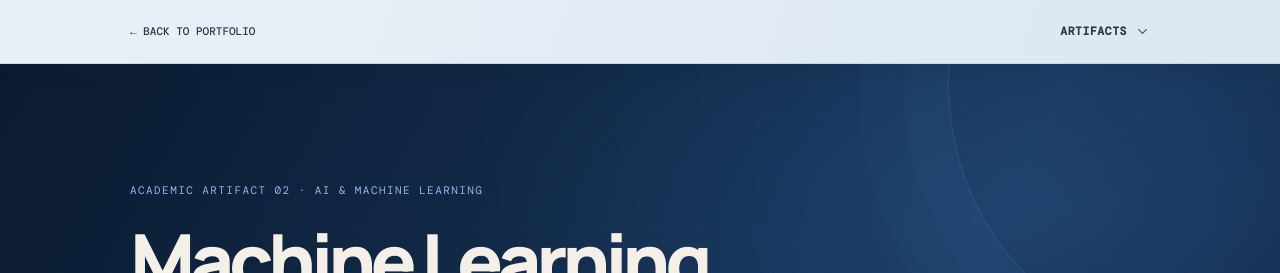
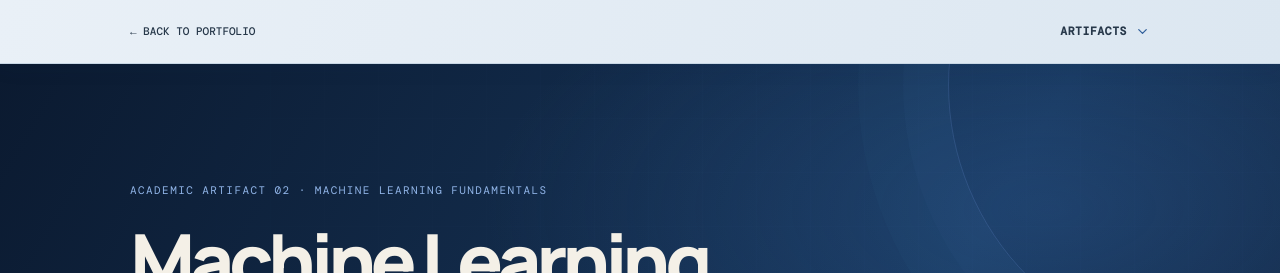
Before and after one commit to AnushaKallempudi12/portfolio, a Next.js app: page /portfolio/artifacts/ml-vs-dl in a window 1280 px wide. Shown: the top 273 px of the page. Built offline with nearby package versions, Linux system fonts and the light colour scheme.

Commit message:
Clarify academic artifact 02 category label

```diff
--- a/src/app/artifacts/ml-vs-dl/page.jsx
+++ b/src/app/artifacts/ml-vs-dl/page.jsx
@@ -35,7 +35,7 @@ export default function MachineLearningPage(){
  <header className="detail-nav"><div className="nav-dropdown detail-nav-dropdown"><button className="nav-dropdown-trigger" type="button" onClick={()=>setMenuOpen(!menuOpen)} aria-expanded={menuOpen}>Artifacts <ChevronDown size={15} className={menuOpen?"chevron-open":""}/></button>{menuOpen&&<div className="nav-dropdown-menu"><Link href="/artifacts/codecoach/" onClick={()=>setMenuOpen(false)}>CodeCoach <ArrowUpRight size={13}/></Link><Link href="/artifacts/ml-vs-dl/" onClick={()=>setMenuOpen(false)}>Machine Learning vs. Deep Learning <ArrowUpRight size={13}/></Link>
           <Link href="/artifacts/ai-training-interaction/" onClick={()=>setMenuOpen(false)}>AI Training Interaction <ArrowUpRight size={13}/></Link>
      <Link href="/artifacts/responsible-ai/" onClick={()=>setMenuOpen(false)}>Data Challenge Scenarios <ArrowUpRight size={13}/></Link></div>}</div><Link href="/#top">← BACK TO PORTFOLIO</Link></header>
- <section className="detail-hero"><div className="detail-wrap"><p className="detail-eyebrow">ACADEMIC ARTIFACT 02 · AI & MACHINE LEARNING</p><h1>Machine Learning<br/><em>vs. Deep Learning</em></h1><p className="detail-lead">Exploring two important approaches in artificial intelligence through real-world applications in telecommunications and healthcare.</p><div className="detail-tags"><span>Machine Learning</span><span>Deep Learning</span><span>CatBoost</span><span>CNN</span><span>AI applications</span></div>
+ <section className="detail-hero"><div className="detail-wrap"><p className="detail-eyebrow">ACADEMIC ARTIFACT 02 · MACHINE LEARNING FUNDAMENTALS</p><h1>Machine Learning<br/><em>vs. Deep Learning</em></h1><p className="detail-lead">Exploring two important approaches in artificial intelligence through real-world applications in telecommunications and healthcare.</p><div className="detail-tags"><span>Machine Learning</span><span>Deep Learning</span><span>CatBoost</span><span>CNN</span><span>AI applications</span></div>
  <div className="detail-snapshot-grid">
   <div><span>01 / DATA TYPE</span><strong>Tabular + images</strong><small>Two distinct learning contexts</small></div>
   <div><span>02 / MODEL CHOICE</span><strong>CatBoost + CNN</strong><small>Match the model to the data</small></div>
```
